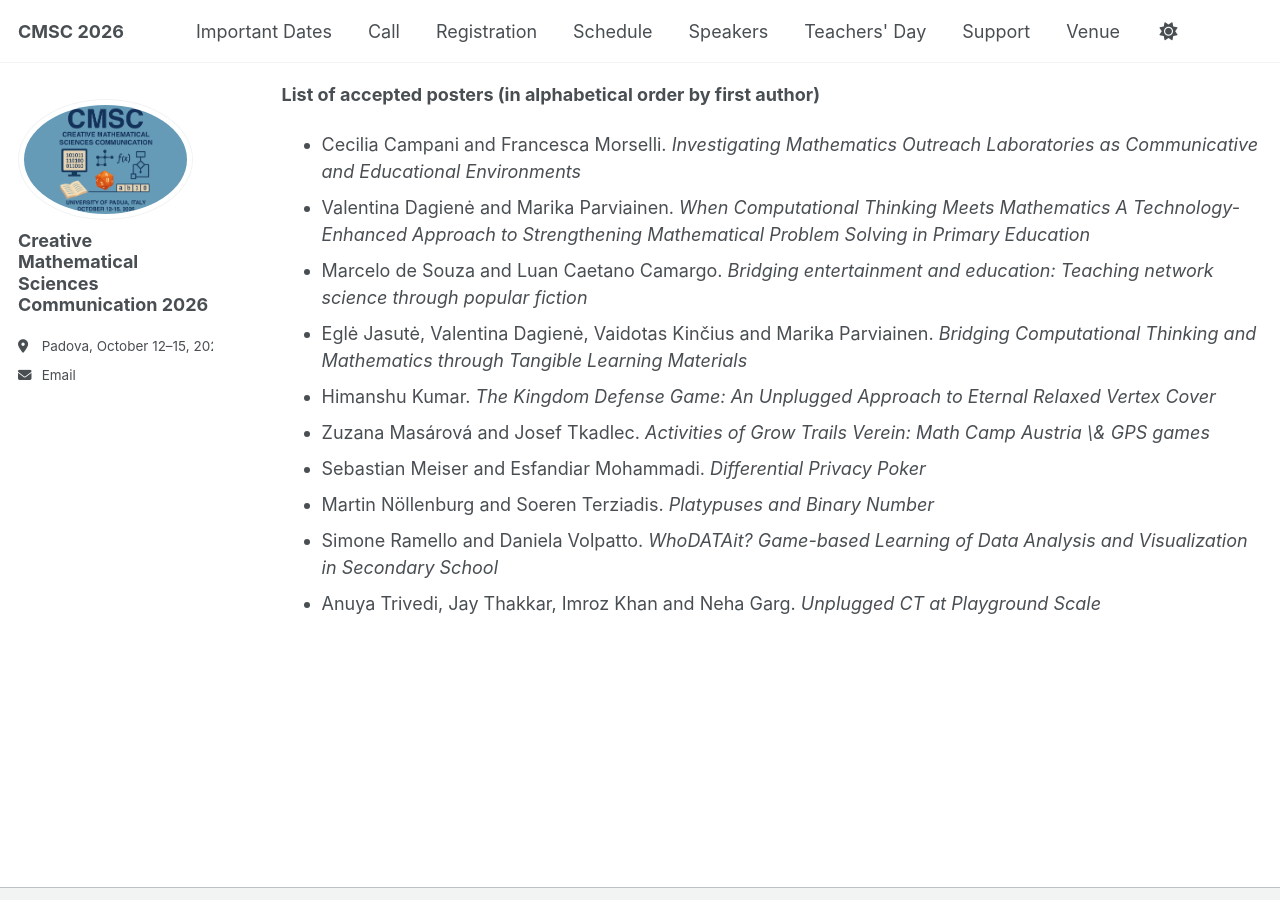
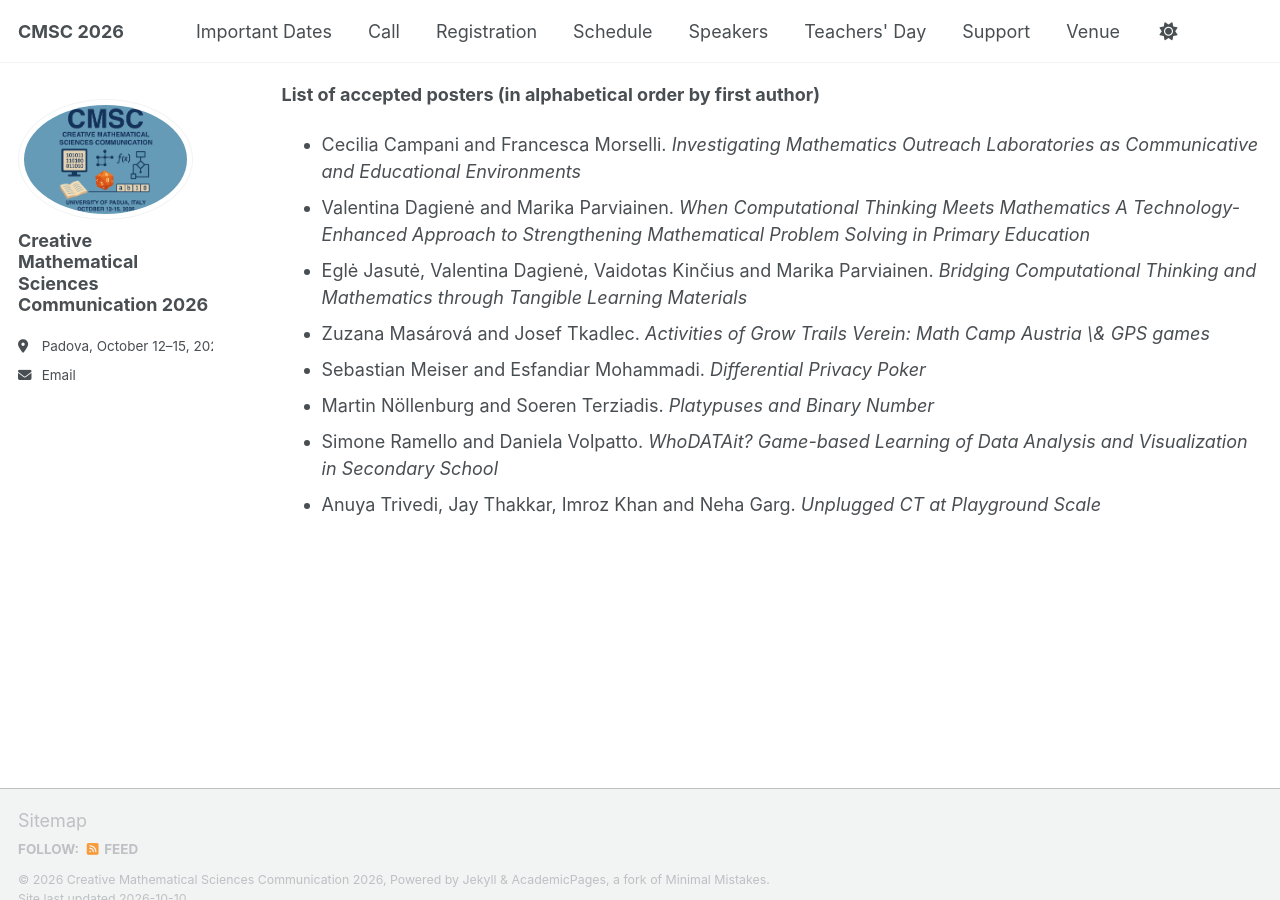
Before and after one commit to CMSC2026/cmsc2026.github.io, a Jekyll site: the page built from _pages/schedule.md, in a window 1280 px wide and 900 px high, scrolled down 4755 px. Built offline with Jekyll 4.4.1, drawn with Linux system fonts in a browser that asks for light colours; a script that is not in the unit is left out.

Commit message:
Comment out specific poster entries
Commented out two poster entries in the schedule.

```diff
--- a/_pages/schedule.md
+++ b/_pages/schedule.md
@@ -305,9 +305,9 @@ with theoretical and algorithmic implications*
 
 - Cecilia Campani and Francesca Morselli. *Investigating Mathematics Outreach Laboratories as Communicative and Educational Environments*
 - Valentina Dagienė and Marika Parviainen. *When Computational Thinking Meets Mathematics A Technology-Enhanced Approach to Strengthening Mathematical Problem Solving in Primary Education*
-- Marcelo de Souza and Luan Caetano Camargo. *Bridging entertainment and education: Teaching network science through popular fiction*
+<!--- Marcelo de Souza and Luan Caetano Camargo. *Bridging entertainment and education: Teaching network science through popular fiction*-->
 - Eglė Jasutė, Valentina Dagienė, Vaidotas Kinčius and Marika Parviainen. *Bridging Computational Thinking and Mathematics through Tangible Learning Materials*
-- Himanshu Kumar. *The Kingdom Defense Game: An Unplugged Approach to Eternal Relaxed Vertex Cover*
+<!--- Himanshu Kumar. *The Kingdom Defense Game: An Unplugged Approach to Eternal Relaxed Vertex Cover*-->
 - Zuzana Masárová and Josef Tkadlec. *Activities of Grow Trails Verein: Math Camp Austria \& GPS games*
 - Sebastian Meiser and Esfandiar Mohammadi. *Differential Privacy Poker*
 - Martin Nöllenburg and Soeren Terziadis. *Platypuses and Binary Number*
```
